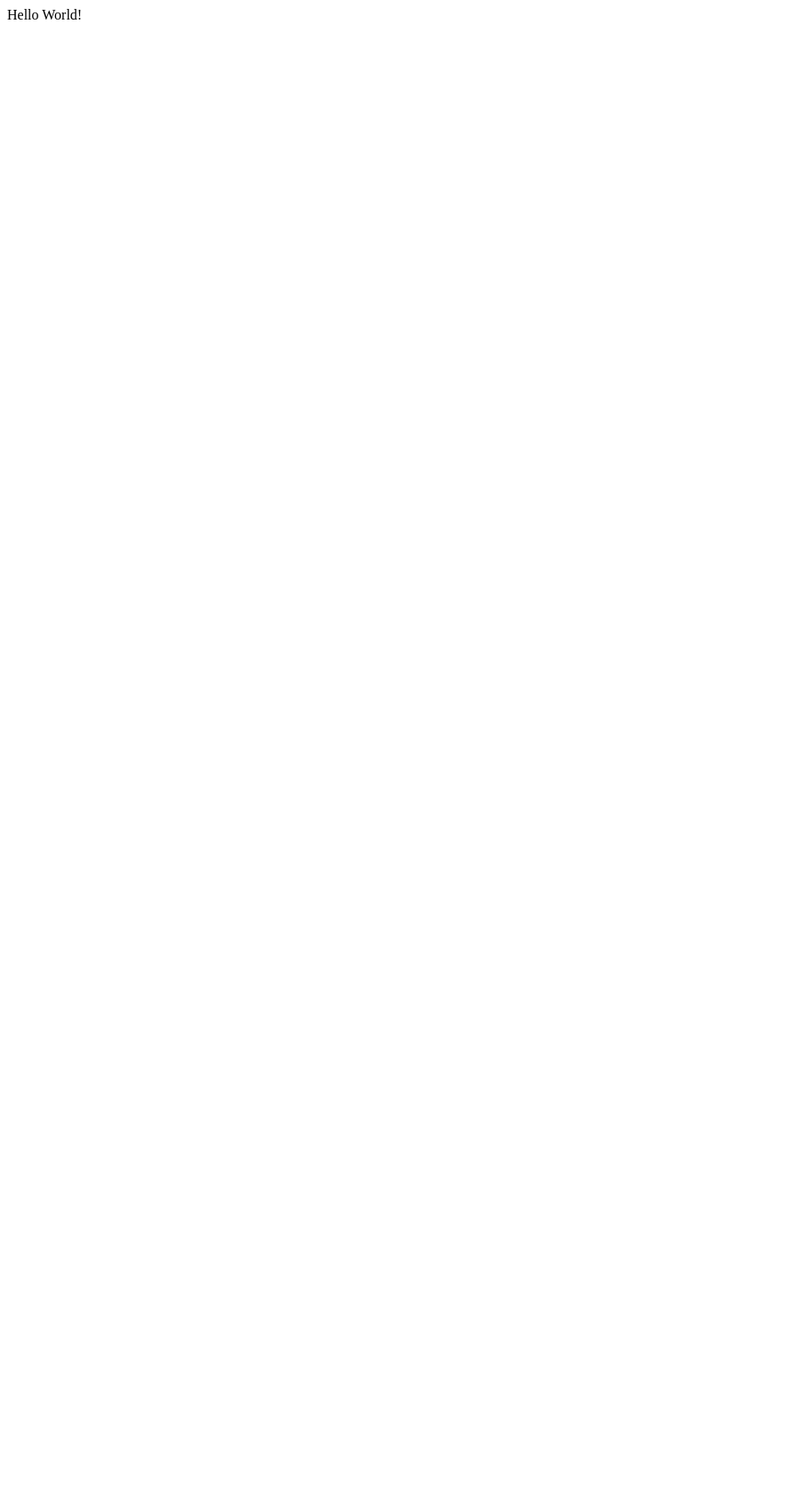
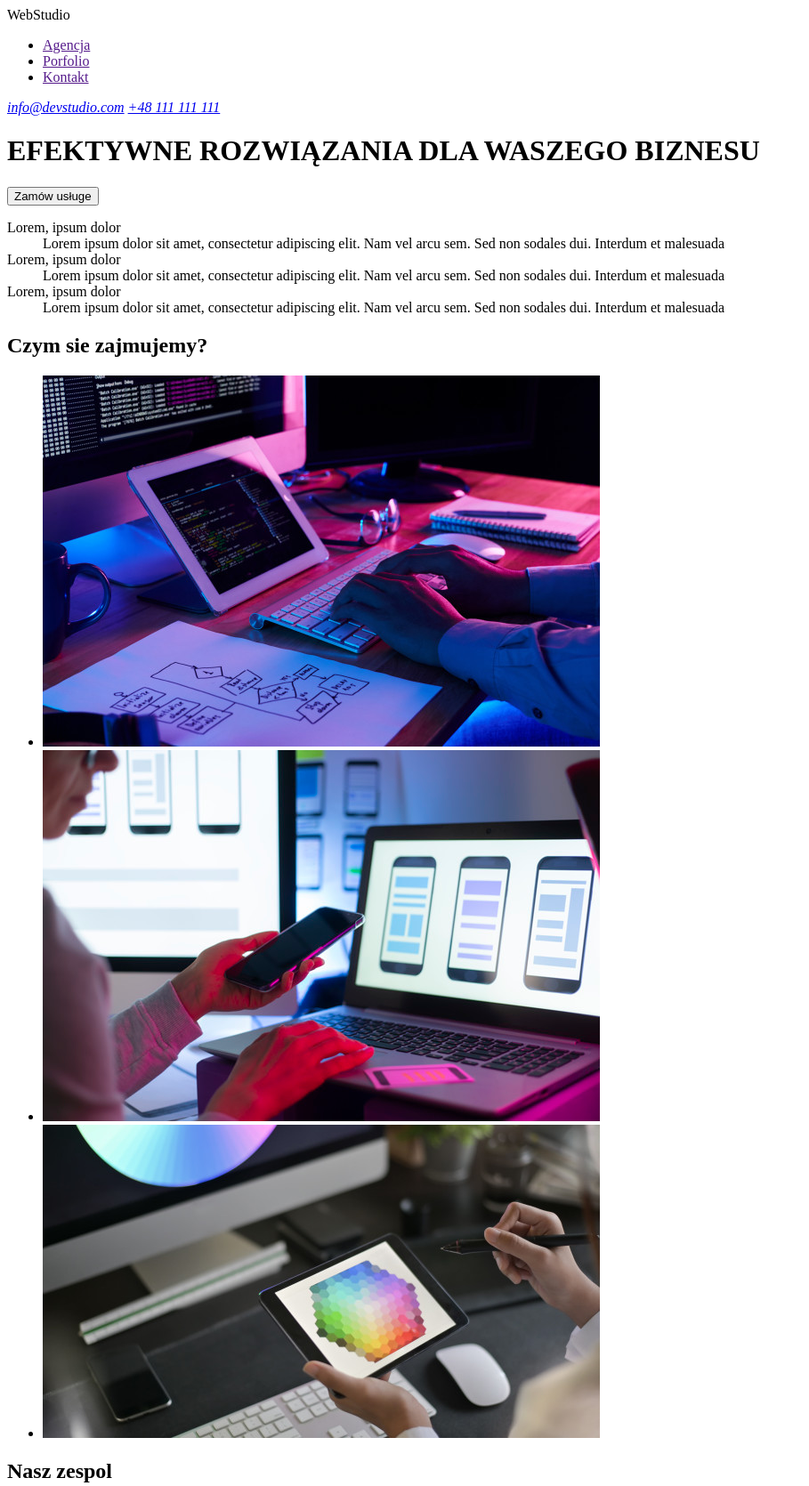
Before and after one commit to mattmalicki/goit-markup-hw-01, a plain HTML site: page index.html in a window 1280 px wide. Shown: the top 1670 px of the page at 89% size, without its empty margins (0-909 px from the left). Before the commit the page ends 800 px from the top, so only its background shows below. Drawn offline with Linux system fonts and the light colour scheme.

Commit message:
ukonczono szkielet

```diff
--- a/index.html
+++ b/index.html
@@ -1,9 +1,77 @@
-<!DOCTYPE html>
-<html lang="en">
+<!doctype html>
+<html lang="pl">
     <head>
-        <title>Homework 1</title>
+        <meta charset="utf-8">
+        <title>Studio</title>
     </head>
     <body>
-        Hello World!
+        <header>
+            <span class="logo"><span class="logo-web">Web</span>Studio</span>
+            <ul>
+                <li><a href="">Agencja</a></li>
+                <li><a href="">Porfolio</a></li>
+                <li><a href="">Kontakt</a></li>
+            </ul>
+            <address>
+                <a href="mailto:info@devstudio.com">info@devstudio.com</a>
+                <a href="tel:+48111111111">+48 111 111 111</a>
+            </address>
+        </header>
+        <main>
+            <h1>EFEKTYWNE ROZWIĄZANIA DLA WASZEGO BIZNESU </h1>
+            <button type="button" class="button-main">Zamów usługe</button>
+        </main>
+        <section>
+            <dl>
+                <dt>Lorem, ipsum dolor</dt>
+                <dd>Lorem ipsum dolor sit amet, consectetur adipiscing elit. Nam vel arcu sem. Sed non sodales dui. Interdum et malesuada</dd>
+                <dt>Lorem, ipsum dolor</dt>
+                <dd>Lorem ipsum dolor sit amet, consectetur adipiscing elit. Nam vel arcu sem. Sed non sodales dui. Interdum et malesuada</dd>
+                <dt>Lorem, ipsum dolor</dt>
+                <dd>Lorem ipsum dolor sit amet, consectetur adipiscing elit. Nam vel arcu sem. Sed non sodales dui. Interdum et malesuada</dd>
+            </dl>
+            <h2>Czym sie zajmujemy?</h2>
+            <ul>
+                <li>
+                    <img src="images/workfirstfoto.jpg"
+                    alt="Zdjecie Jhona Doe">
+                </li>
+                <li>
+                    <img src="images/workscndfoto.jpg"
+                    alt="Zdjecie Jhona Doe">
+                </li>
+                <li>
+                    <img src="images/workthirdfoto.jpg"
+                    alt="Zdjecie Jhona Doe">
+                </li>
+            </ul>
+        </section>
+        <section>
+            <h2>Nasz zespol</h2>
+            <ul>
+                <li>
+                    <img src="images/teamfstfoto.jpg" alt="Zdjecie Jhona Doe">
+                </li>
+                <li>
+                    <img src="images/teamscndfoto.jpg" alt="Zdjecie Jhona Doe">
+                </li>
+                <li>
+                    <img src="images/teamthirdfoto.jpg" alt="Zdjecie Jhona Doe">
+                </li>
+                <li>
+                    <img src="images/teamfourthfoto.jpg" alt="Zdjecie Jhona Doe">
+                </li>
+            </ul>
+        </section>
+        <footer>
+            <address>
+                <ul>
+                <li><span class="logo"><span class="logo-web">Web</span>Studio</span></li>
+                <li>m. Warszawa, Aleje Jerozolimskie 21</li>
+                <li><a href="mailto:info@example.com">info@example.com</a></li>
+                <li><a href="tel:+48111111111">+48 111 111 111</a></li>
+                </ul>
+            </address>
+        </footer>
     </body>
 </html>
```
Also changed, not shown: images/workfirstfoto.jpg (added), images/workscndfoto.jpg (added), images/workthirdfoto.jpg (added), 4 other files.
